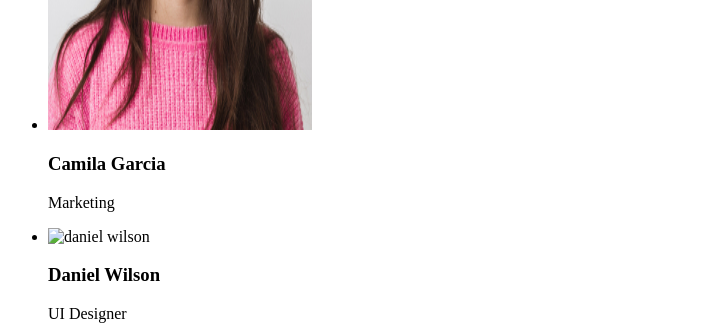
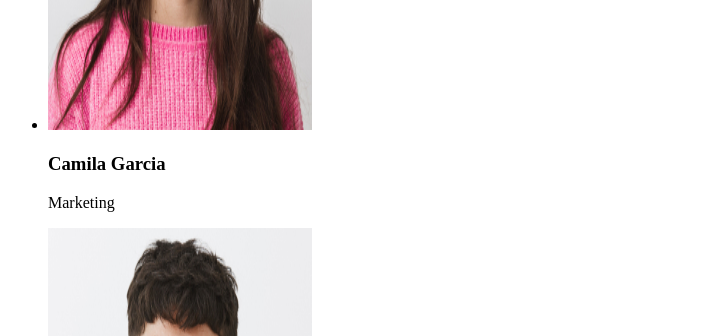
Before and after one commit to AntonSkoro10/goit-markup-hw-01, a plain HTML site: page index.html in a window 1280 px wide. Shown: the part 1843-2179 px from the top of the page, without its empty margins (0-725 px from the left). Drawn offline with Linux system fonts and the light colour scheme.

Commit message:
homework_1

```diff
--- a/index.html
+++ b/index.html
@@ -78,7 +78,7 @@
         <p>Marketing</p>
        </li>
        <li>
-        <img src="/images/our team/daniel-wilson.jpg" alt="daniel wilson" width="264" height="380">
+        <img src="/images/our team/daniel.wilson.jpg" alt="daniel wilson" width="264" height="380">
         <h3>Daniel Wilson</h3>
         <p>UI Designer</p>
        </li>
```
